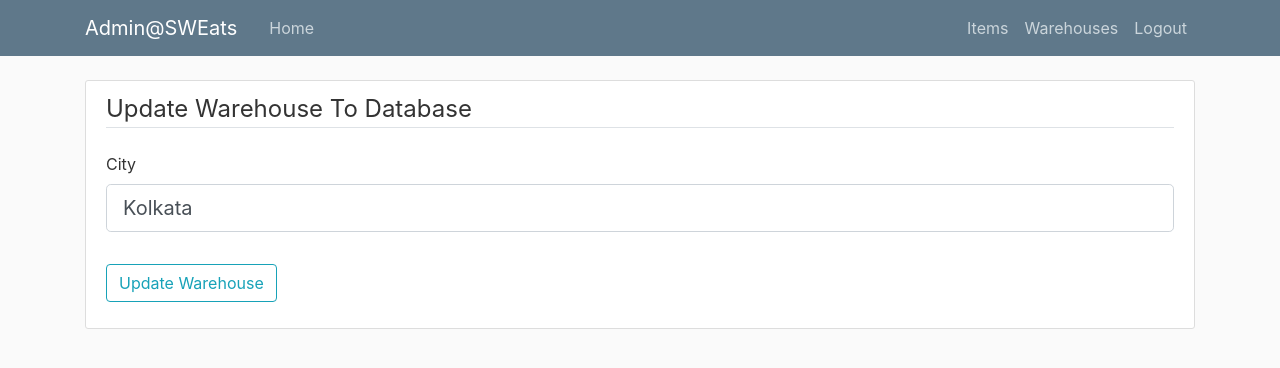
After one commit to surajyadav9/SWEats, a Flask app: page /admin/warehouse/1/update in a window 1280 px wide. The commit adds this page. Shown: the top 368 px of the page. Run offline with Flask 2, Linux system fonts and the light colour scheme; a user stored in the database is signed in; data comes from the database, SQL or seed files in the repository; both versions use the stored data as it was after the commit; some libraries are stand-ins or nearby versions.

Commit message:
Added warehouse route to admin panel with CRUD funtionality

```diff
--- a/sweats/forms.py
+++ b/sweats/forms.py
@@ -37,19 +37,24 @@ class UpdateAccountForm(FlaskForm):
             if customer:
                 raise ValidationError('This email is taken. Please choose another.')
 
-class ItemForm(FlaskForm):
+class ItemMixin():
     category = StringField('Category', validators=[DataRequired()])
     description = TextAreaField('Description', validators=[DataRequired()])
+    unit_price = IntegerField('Unit Price', validators=[DataRequired(), NumberRange(min=100, max=10000)])
+
+class ItemForm(FlaskForm, ItemMixin):
     picture = FileField('Product Image', validators=[DataRequired(), FileAllowed(['jpg','png'])])
-    unit_price = IntegerField('Unit Price', validators=[DataRequired(), NumberRange(min=100, max=10000)])
-    submit = SubmitField('Insert Item')
+    submit = SubmitField('Add Item')
 
-class UpdateItemForm(FlaskForm):
-    category = StringField('Category', validators=[DataRequired()])
-    description = TextAreaField('Description', validators=[DataRequired()])
+class UpdateItemForm(FlaskForm, ItemMixin):
     picture = FileField('Product Image', validators=[FileAllowed(['jpg','png'])])
-    unit_price = IntegerField('Unit Price', validators=[DataRequired(), NumberRange(min=100, max=10000)])
     submit = SubmitField('Update Item')
 
-class WarehouseForm(FlaskForm):
+class WarehouseMixin():
     city = StringField('City', validators=[DataRequired()])
+
+class WarehouseForm(FlaskForm, WarehouseMixin):
+    submit = SubmitField('Add Warehouse')
+
+class UpdateWarehouseForm(FlaskForm, WarehouseMixin):
+    submit = SubmitField('Update Warehouse')
--- a/sweats/routes/admin_routes.py
+++ b/sweats/routes/admin_routes.py
@@ -4,7 +4,7 @@ from PIL import Image
 from flask import render_template, url_for, flash, redirect, request, abort
 from flask_login import logout_user, current_user, login_required
 from sweats import app, db, bcrypt
-from sweats.forms import ItemForm, UpdateItemForm
+from sweats.forms import ItemForm, UpdateItemForm, WarehouseForm, UpdateWarehouseForm
 from sweats.models import Item, Warehouse
 from sweats.routes.customer_routes import save_picture, delete_old_picture
 
@@ -21,15 +21,19 @@ def admin():
 def model(model_name):
     if not current_user.admin:
         abort(403)
+    # Init
     model_instance = ''
-    if model_name == "items":
+    if model_name == "item":
         model_instance = Item
         title = "Items"
         template_name = 'items.html'
+    elif model_name == "warehouse":
+        model_instance = Warehouse
+        title = "Warehouses"
+        template_name = 'warehouses.html'
 
     # Quering all items from database
     items = model_instance.query.all()
-
     return render_template('admin/'+template_name, title=title, items=items)
 
 @app.route('/admin/<model_name>/new', methods=['GET', 'POST'])
@@ -37,22 +41,31 @@ def model(model_name):
 def new_model(model_name):
     if not current_user.admin:
         abort(403)
+    # Init
+    legend=''
     if model_name == 'item':
         form  = ItemForm()
         template_name = 'new_item.html'
         title = 'New Item'
+    if model_name == 'warehouse':
+        form  = WarehouseForm()
+        template_name = 'create_update_warehouse.html'
+        title = 'New Warehouse'
+        legend = "Add New Warehouse To Database"
 
     if form.validate_on_submit():
         if model_name == 'item':
             picture_file = save_picture(form.picture.data, "static/product_pics", 286, 180)
             item = Item(category=form.category.data, description=form.description.data, unit_price=form.unit_price.data, image_file=picture_file)
+        elif model_name == 'warehouse':
+            item = Warehouse(city=form.city.data)
 
         # Insert to database
         db.session.add(item)
         db.session.commit()
         flash(f'{model_name.capitalize()} added to the database!', 'success')
         return redirect(url_for('new_model', model_name=model_name))
-    return render_template('admin/'+template_name, title=title, form=form)
+    return render_template('admin/'+template_name, title=title, legend=legend, form=form)
 
 @app.route('/admin/item/<int:item_id>/update', methods=['GET', 'POST'])
 @login_required
@@ -85,15 +98,35 @@ def update_item(item_id):
     image_file = url_for('static', filename='product_pics/' + item.image_file)
     return render_template('admin/update_item.html', title='Update Item', image_file=image_file, form=form)
 
-@app.route('/admin/item/<int:item_id>/delete', methods=['POST'])
+@app.route('/admin/warehouse/<int:warehouse_id>/update', methods=['GET', 'POST'])
 @login_required
-def delete_item(item_id):
+def update_warehouse(warehouse_id):
     if not current_user.admin:
         abort(403)
-    item = Item.query.get_or_404(item_id)
-    delete_old_picture(item.image_file, 'product_pics')
+    form = UpdateWarehouseForm()
+    warehouse = Warehouse.query.get_or_404(warehouse_id)
+    if form.validate_on_submit():
+        warehouse.city = form.city.data
+        db.session.commit()
+        flash('Warehouse updated successfully!', 'success')
+        return redirect(url_for('update_warehouse', warehouse_id=warehouse.id))
+    elif request.method == 'GET':
+        form.city.data = warehouse.city
+    return render_template('admin/create_update_warehouse.html', title="Update Warehouse", legend="Update Warehouse To Database", form=form)
+
+
+@app.route('/admin/<model_name>/<int:instance_id>/delete', methods=['POST'])
+@login_required
+def delete_model_instance(model_name, instance_id):
+    if not current_user.admin:
+        abort(403)
+    if model_name == 'item':
+        item = Item.query.get_or_404(instance_id)
+        delete_old_picture(item.image_file, 'product_pics')
+    elif model_name == 'warehouse':
+        item = Warehouse.query.get_or_404(instance_id)
     # Delete Item
     db.session.delete(item)
     db.session.commit()
-    flash('Item have been successfully deleted from database!', 'success')
-    return redirect(url_for('model', model_name='items'))
+    flash(f'{model_name.capitalize()} have been successfully deleted from database!', 'success')
+    return redirect(url_for('model', model_name=model_name))
--- a/sweats/static/main.js
+++ b/sweats/static/main.js
@@ -2,7 +2,7 @@
 // Delete item confirmation pop-up
 $(document).ready(function(){
     $(".delete-item-form").submit(function(event) {
-        if( !confirm('Are you sure that you want to delete item?') )
+        if( !confirm('Are you sure that you want to delete?') )
             event.preventDefault();
     });
 });
--- /dev/null
+++ b/sweats/templates/admin/create_update_warehouse.html
@@ -0,0 +1,30 @@
+{% extends "admin/home.html" %}
+
+{% block content %}
+    <div class='content-section'>
+        <!-- action=none, i.e, it will post to the current route i.e /admin/item/new -->
+        <form method="POST" action="">
+            {{ form.hidden_tag() }}
+            <fieldset class="form-group">
+                <legend class="border-bottom mb-4">{{ legend }}</legend>
+                <div class="form-group">
+                    {{ form.city.label(class="form-control-label") }}
+
+                    {% if form.city.errors %}
+                        {{ form.city(class="form-control form-control-lg is-invalid") }}
+                        <div class="invalid-feedback">
+                            {% for error in form.city.errors %}
+                                <span> {{ error }} </span>
+                            {% endfor %}
+                        </div>
+                    {% else %}
+                        {{ form.city(class="form-control form-control-lg") }}
+                    {% endif %}
+                </div>
+            </fieldset>
+            <div class="form-group">
+                {{ form.submit(class="btn btn-outline-info") }}
+            </div>
+        </form>
+    </div>
+{% endblock content %}
--- a/sweats/templates/admin/home.html
+++ b/sweats/templates/admin/home.html
@@ -29,7 +29,8 @@
               <div class="navbar-nav">
                 {% if current_user.is_authenticated %}
                   {% block nav %}{% endblock %}
-                  <a class="nav-item nav-link" href="{{ url_for('model', model_name='items') }}">Items</a>
+                  <a class="nav-item nav-link" href="{{ url_for('model', model_name='item') }}">Items</a>
+                  <a class="nav-item nav-link" href="{{ url_for('model', model_name='warehouse') }}">Warehouses</a>
                   <a class="nav-item nav-link" href="{{ url_for('logout') }}">Logout</a>
                 {% else %}
                   <a class="nav-item nav-link" href="{{ url_for('login') }}">Login</a>
--- a/sweats/templates/admin/items.html
+++ b/sweats/templates/admin/items.html
@@ -23,7 +23,7 @@
     {% for item in items %}
         <tr class="table-row" data-href="#">
             <td><a href="{{ url_for('update_item', item_id=item.id) }}"><i class="far fa-edit"></i></a></td>
-            <td><form class="delete-item-form" action="{{ url_for('delete_item', item_id=item.id) }}" method="POST"><button type="submit" class="delete-button"><i class="far fa-trash-alt"></i></button></form></td>
+            <td><form class="delete-item-form" action="{{ url_for('delete_model_instance', model_name='item', instance_id=item.id) }}" method="POST"><button type="submit" class="delete-button"><i class="far fa-trash-alt"></i></button></form></td>
             <th scope="row">{{ item.id }}</th>
             <td>{{ item.category }}</td>
             <td>{{ item.description }}</td>
--- a/sweats/templates/admin/new_item.html
+++ b/sweats/templates/admin/new_item.html
@@ -2,6 +2,7 @@
 
 {% block content %}
     <div class='content-section'>
+        {% block image %} {% endblock %}
         <!-- action=none, i.e, it will post to the current route i.e /admin/item/new -->
         <form method="POST" action="" enctype="multipart/form-data">
             {{ form.hidden_tag() }}
```
Also changed, not shown: sweats/templates/admin/update_item.html (+5 -68 lines), sweats/templates/admin/warehouses.html (+30 -0 lines), sweats/dev.db, sweats/static/product_pics/0d3a4885dda004a6.png (deleted), sweats/static/product_pics/217ad0c709113f08.jpg (deleted), sweats/static/product_pics/300f609f2d3dfc90.jpg (deleted), sweats/static/product_pics/5260af5e0c7a35ff.jpg (deleted), sweats/static/product_pics/6dedcee356ec5369.jpg (deleted), sweats/static/product_pics/9820ddd8a88a7312.jpg (deleted), sweats/static/product_pics/b74db117fd982eba.jpg (deleted), sweats/static/product_pics/b98630bcc8e3aa4a.png (deleted), sweats/static/product_pics/c5354c75c2f507fb.jpg (deleted), sweats/static/product_pics/cbff8e47d5d7c3d0.jpg (deleted).
